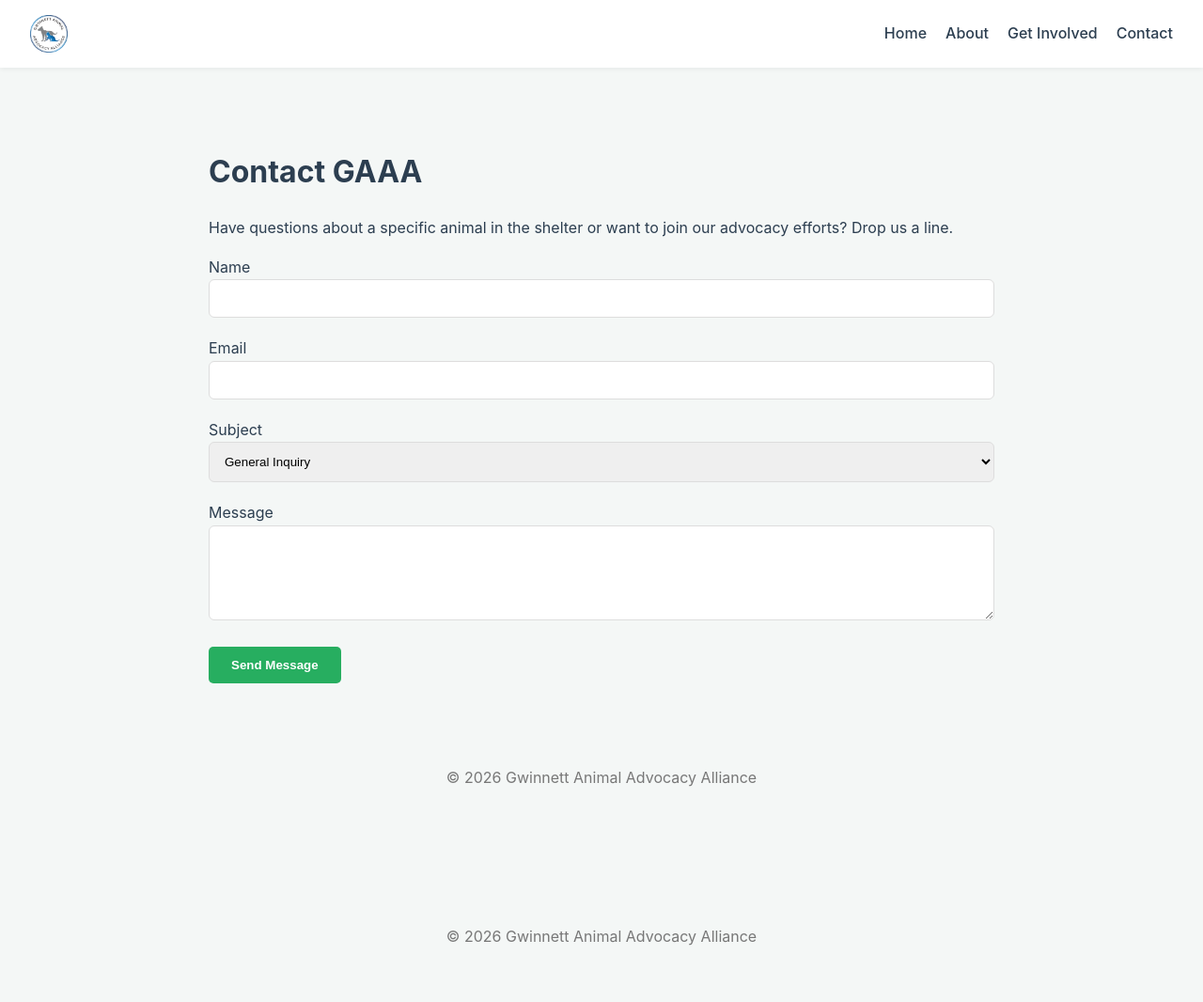
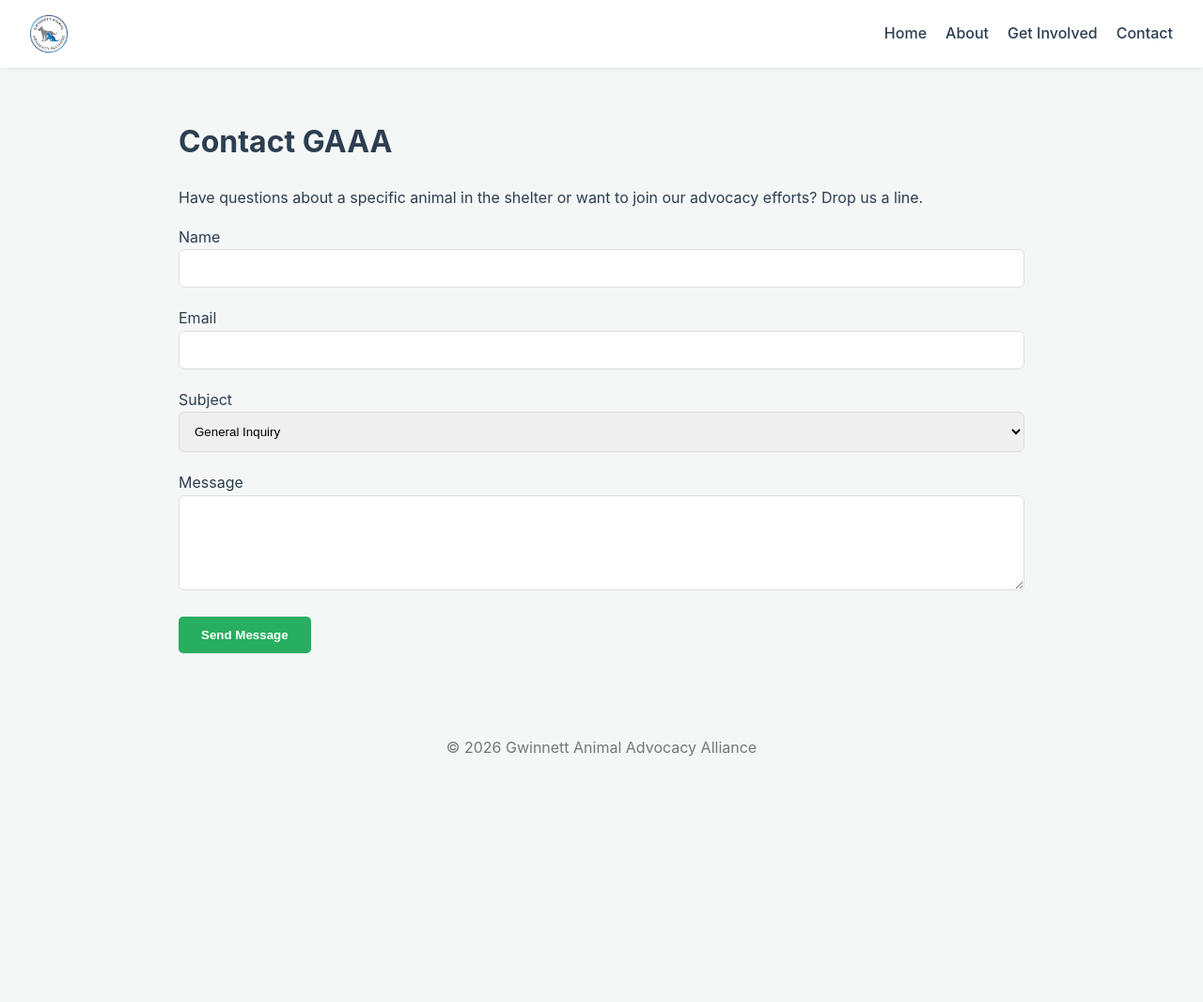
Before and after one commit to whitleybacon/gwinnett-animal-advocacy-alliance, a Jekyll site: the page built from contact/index.html, in a window 1280 px wide. Shown: the whole page at 94% size. Built offline with Jekyll 4.4.1, drawn with Linux system fonts in a browser that asks for light colours; after the commit the page ends 900 px from its top, so only the background shows below that.

Commit message:
Update index.html

```diff
--- a/contact/index.html
+++ b/contact/index.html
@@ -2,13 +2,7 @@
 layout: default
 title: Contact Us
 ---
-<!DOCTYPE html>
-<html lang="en">
 
-<body>
-
-
-    <div class="container">
         <div class="contact-card">
             <h1>Contact GAAA</h1>
             <p>Have questions about a specific animal in the shelter or want to join our advocacy efforts? Drop us a line.</p>
@@ -33,11 +27,6 @@
                 <button type="submit" class="btn">Send Message</button>
             </form>
         </div>
-    </div>
 
-    <footer>
-        <p>&copy; 2026 Gwinnett Animal Advocacy Alliance</p>
-    </footer>
 
-</body>
 </html>
```
